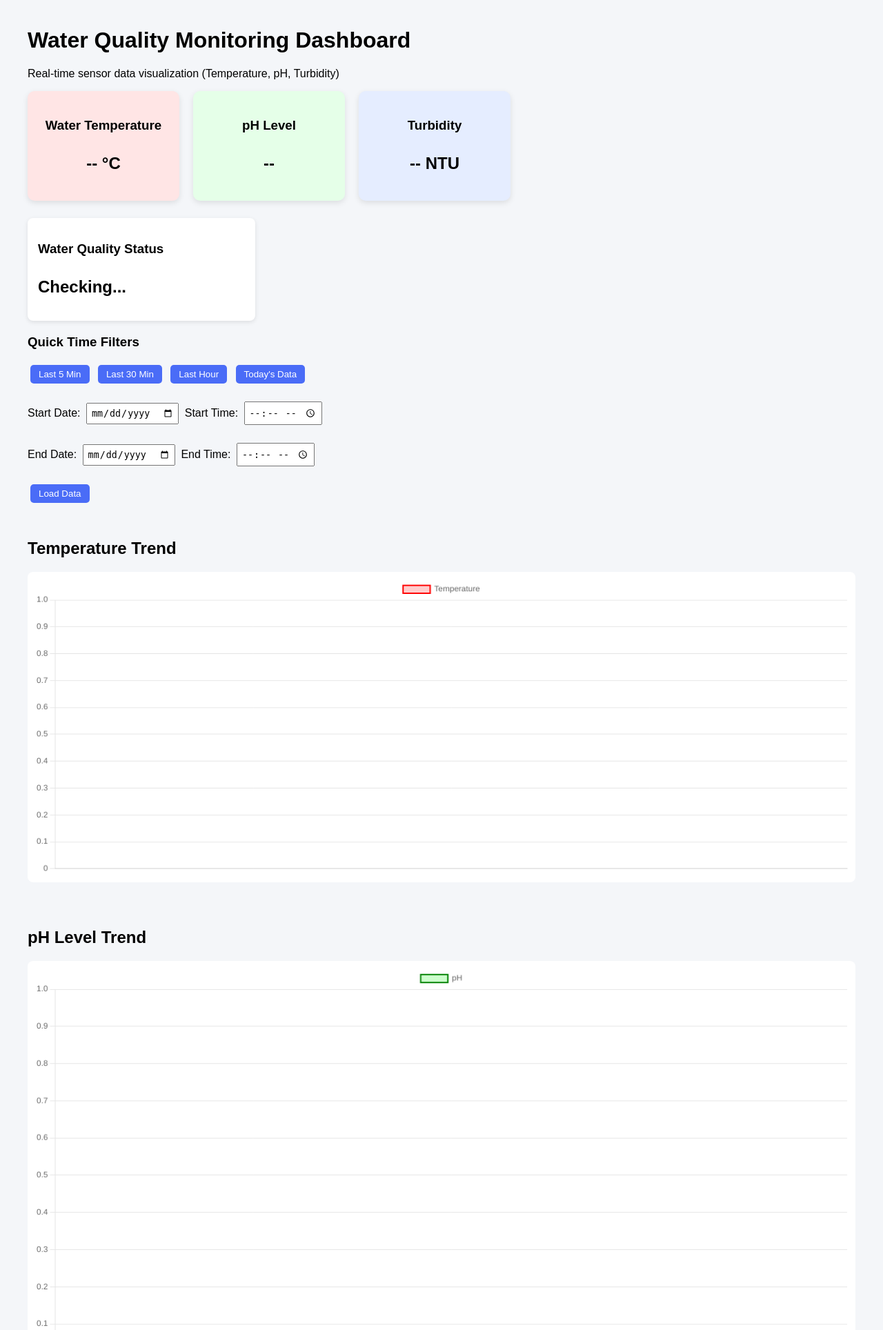
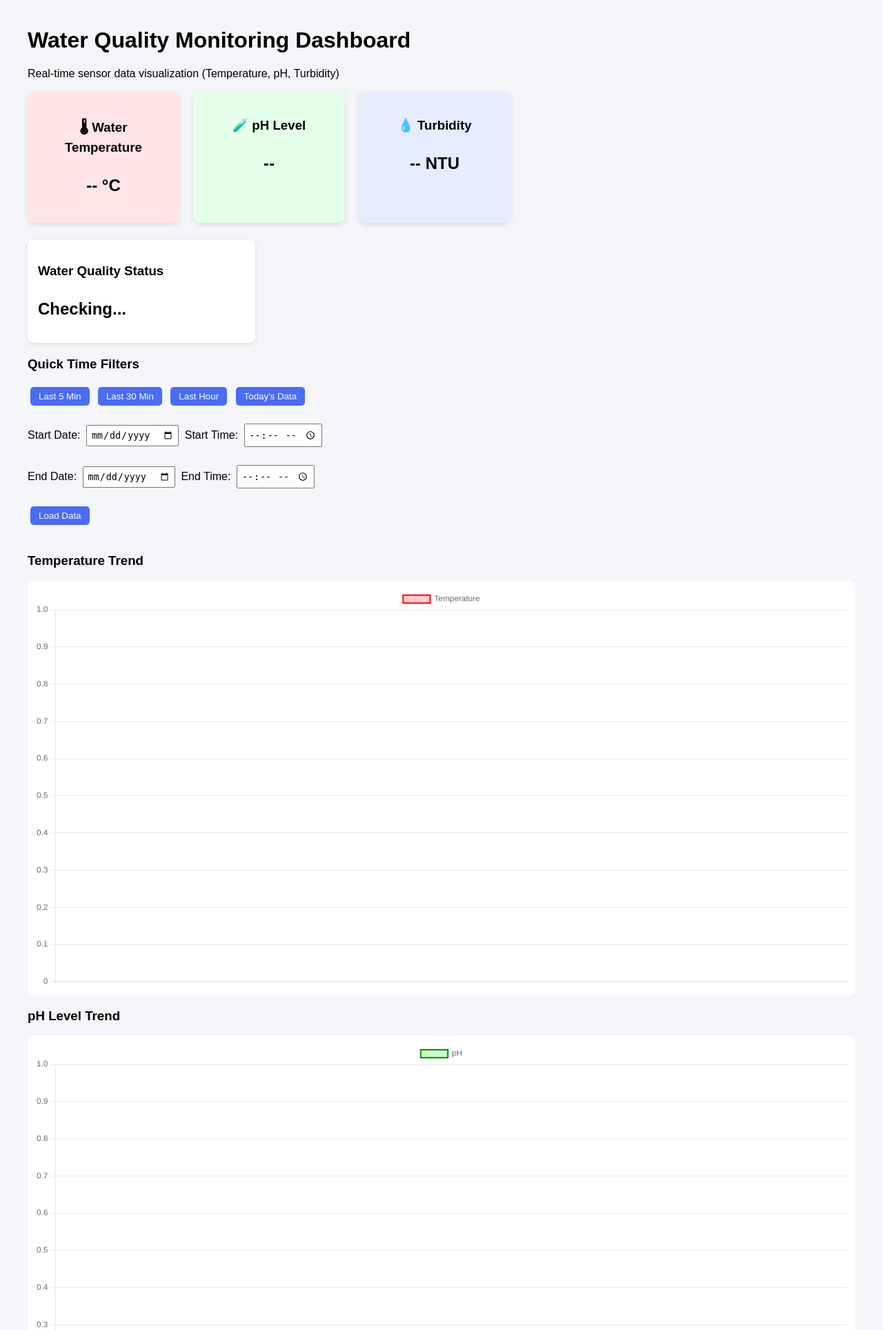
Before and after one commit to Krishnendhu-jills/iot-mqtt-django-dashboard, a Django app: page /graph/ in a window 1280 px wide. Shown: the top 1928 px of the page at 69% size. Run offline with Django 5.2, Linux system fonts and the light colour scheme; data that the repository does not hold is empty.

Commit message:
Made UI improvements for water quality dashboard

```diff
--- a/dashboard/templates/graph.html
+++ b/dashboard/templates/graph.html
@@ -65,6 +65,13 @@ canvas{
     padding:10px;
 }
 
+
+
+
+
+
+
+
 </style>
     <script src="https://cdn.jsdelivr.net/npm/chart.js"></script>
     <title>Sensor Graph</title>
@@ -77,17 +84,17 @@ canvas{
 <div class="card-container">
 
 <div class="sensor-card temp-card">
-<h3>Water Temperature</h3>
+<h3>🌡 Water Temperature</h3>
 <h2 id="tempValue">-- °C</h2>
 </div>
 
 <div class="sensor-card ph-card">
-<h3>pH Level</h3>
+<h3>🧪 pH Level</h3>
 <h2 id="phValue">--</h2>
 </div>
 
 <div class="sensor-card turb-card">
-<h3>Turbidity</h3>
+<h3>💧 Turbidity</h3>
 <h2 id="turbValue">-- NTU</h2>
 </div>
 
@@ -125,21 +132,24 @@ canvas{
 <button onclick="loadData()">Load Data</button>
 
 <br><br>
-<h2>Temperature Trend</h2>
-<canvas id="tempChart" height="120"></canvas>
+<div class="graph-container">
 
-<br><br>
+<div class="graph-box">
+<h3>Temperature Trend</h3>
+<canvas id="tempChart"></canvas>
+</div>
 
-<h2>pH Level Trend</h2>
+<div class="graph-box">
+<h3>pH Level Trend</h3>
 <canvas id="phChart"></canvas>
+</div>
 
-<br><br>
+<div class="graph-box">
+<h3>Turbidity Trend</h3>
+<canvas id="turbidityChart"></canvas>
+</div>
 
-<h2>Turbidity Trend</h2>
-<canvas id="turbidityChart" height="120"></canvas>
-
-
-<br><br>
+</div>
 
 
 <script>
```
